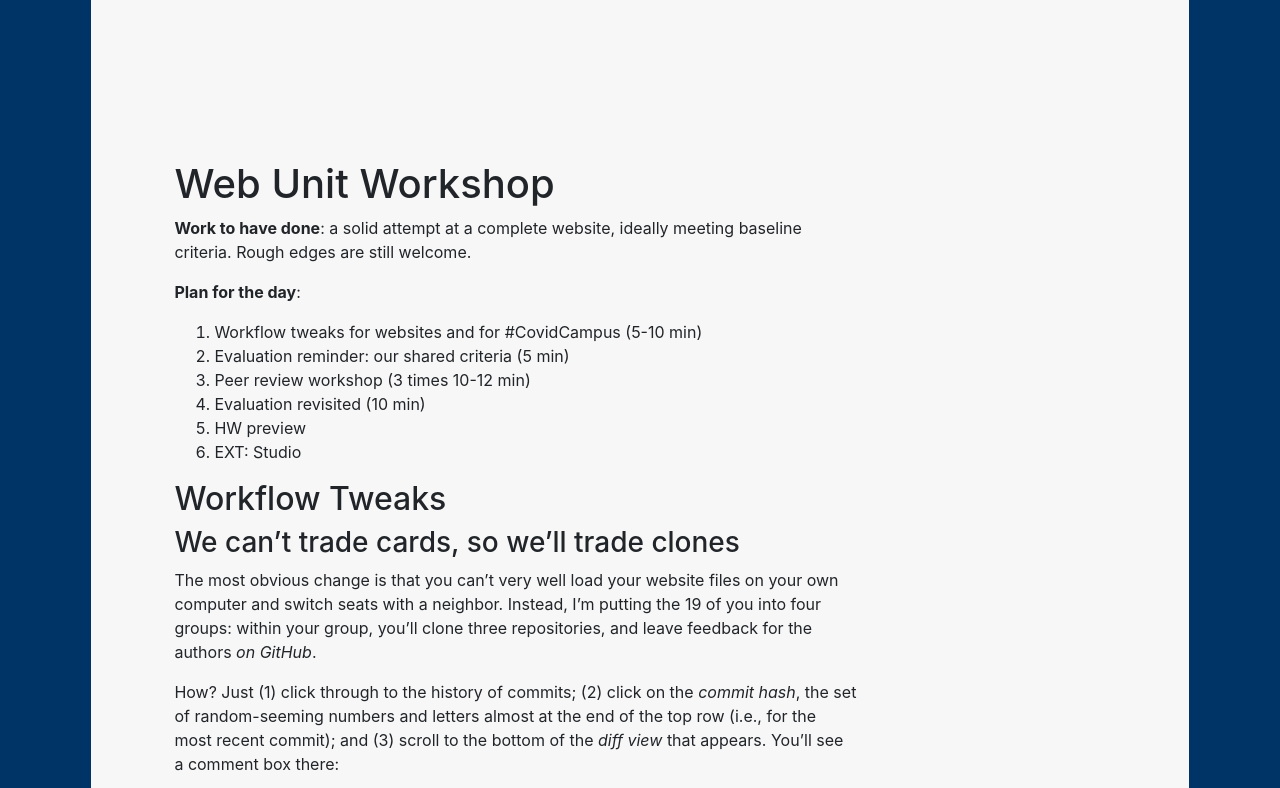
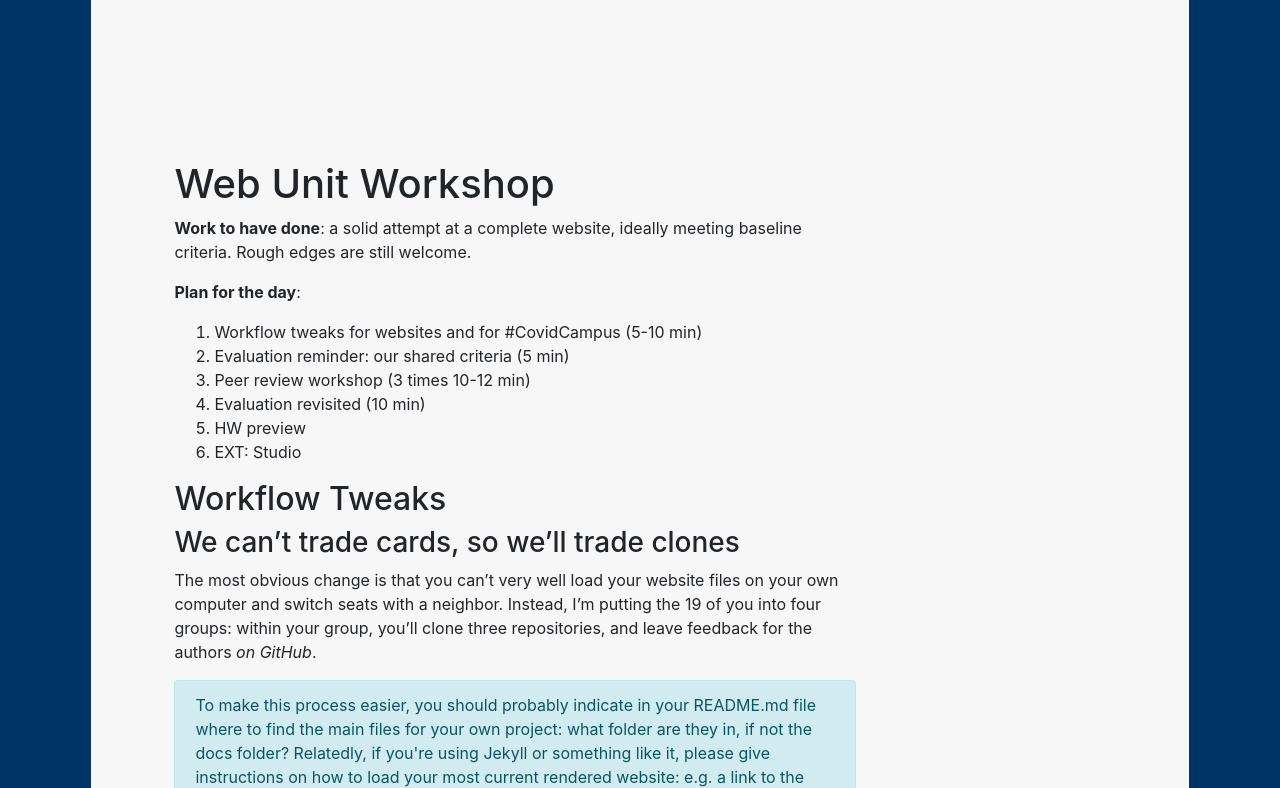
Before and after one commit to benmiller314/cdm2020spring, a Jekyll site: the page built from plans/lesson-20.md, in a window 1280 px wide and 1400 px high. Shown: the top 788 px of the window. Built offline with Jekyll 4.4.1, drawn with Linux system fonts in a browser that asks for light colours; our own code applies the rules of GitHub Pages for plain Markdown files; some of the changed text lies outside the part shown; grey boxes are pictures that could not be loaded.

Commit message:
ordering and typo fixes after looking at the rendered site

```diff
--- a/plans/lesson-20.md
+++ b/plans/lesson-20.md
@@ -23,15 +23,17 @@
 
 The most obvious change is that you can't very well load your website files on your own computer and switch seats with a neighbor. Instead, I'm putting the 19 of you into four groups: within your group, you'll clone three repositories, and leave feedback for the authors _on GitHub_.
 
-How? Just (1) click through to the history of commits; (2) click on the _commit hash_, the set of random-seeming numbers and letters almost at the end of the top row (i.e., for the most recent commit); and (3) scroll to the bottom of the _diff view_ that appears. You'll see a comment box there:
-
-<figure><img src="../assets/img/github--cmment-on-commit.gif" alt="screencast of the three steps just described"/></figure>
-
 <div class="alert alert-info">
 To make this process easier, you should probably indicate in your README.md file where to find the main files for your own project: what folder are they in, if not the docs folder?
 
 Relatedly, if you're using Jekyll or something like it, please give instructions on how to load your most current rendered website: e.g. a link to the published GitHub Pages site. Your partners will probably want to View Source on the final rendered page.
 </div>
+
+Here's how and where to leave comments on GitHub: Just (1) click through to the history of commits; (2) click on the _commit hash_, the set of random-seeming numbers and letters almost at the end of the top row (i.e., for the most recent commit); and (3) scroll to the bottom of the _diff view_ that appears. You'll see a comment box there:
+
+<figure><img src="../assets/img/github--comment-on-commit.gif" alt="screencast of the three steps just described"/></figure>
+
+
 
 ### Still describe -> evaluate -> suggest... but describe twice
 
@@ -97,6 +99,11 @@
 
 ### Timing note
 
+<div class="alert alert-success">
+<strong>We usually spend about 10-12 minutes on each rotation.</strong> I recommend timing yourself to make the amount of feedback roughly equivalent.
+</div>
+
+
 <div class="alert alert-white">
 We're doing this asynchronously now, so I can't keep track of your time... but I can recommend <a href="https://chrome.google.com/webstore/detail/talking-timer-custom-spea/cbbmoeglgokhkbnnfpoeciheapicdphm?hl=en">a Chrome app that will simulate the effect</a>:
 
@@ -107,7 +114,6 @@
 
 I'm sure something similar exists if you're not a Chrome user; I found this one pretty quickly on Google.
 
-**We usually spend about 10-12 minutes on each rotation.** I recommend timing yourself to make the amount of feedback roughly equivalent.
 </div>
 
 ### Detailed instructions for workshop-at-a-distance
```
